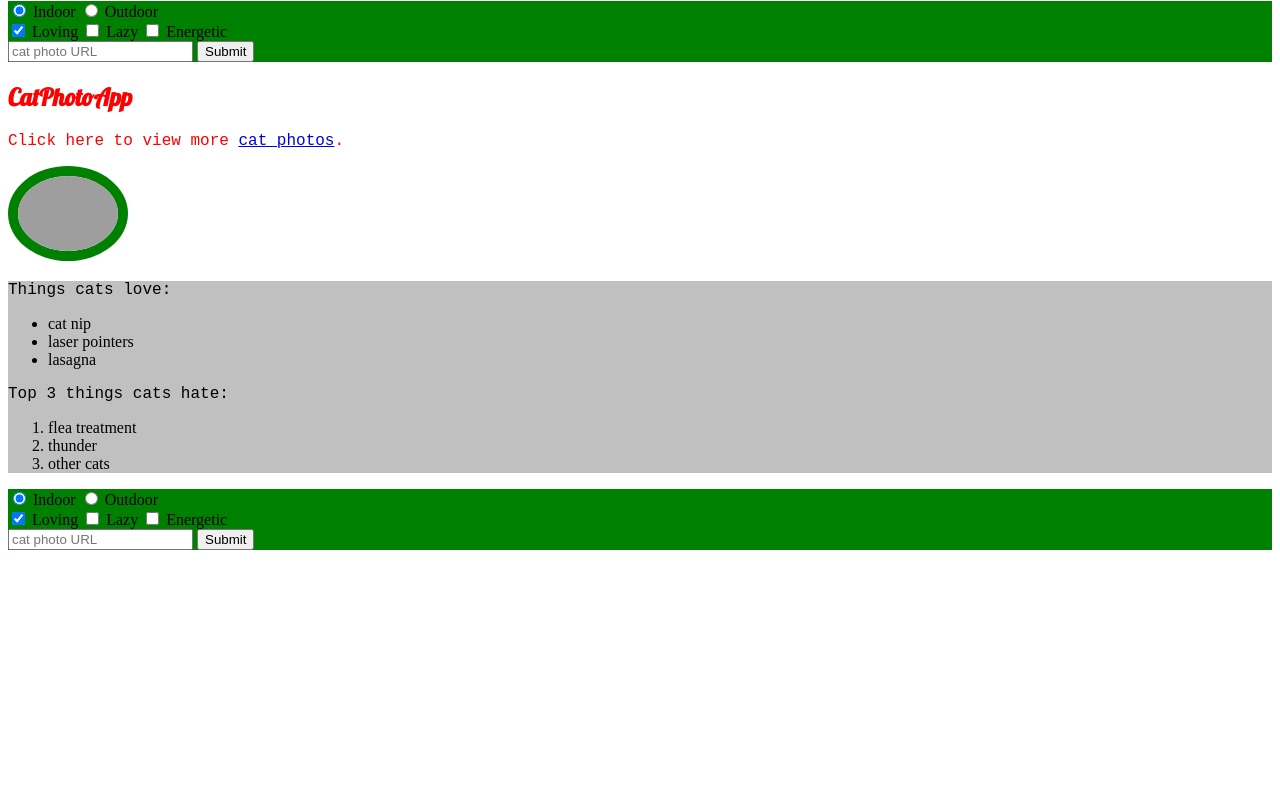
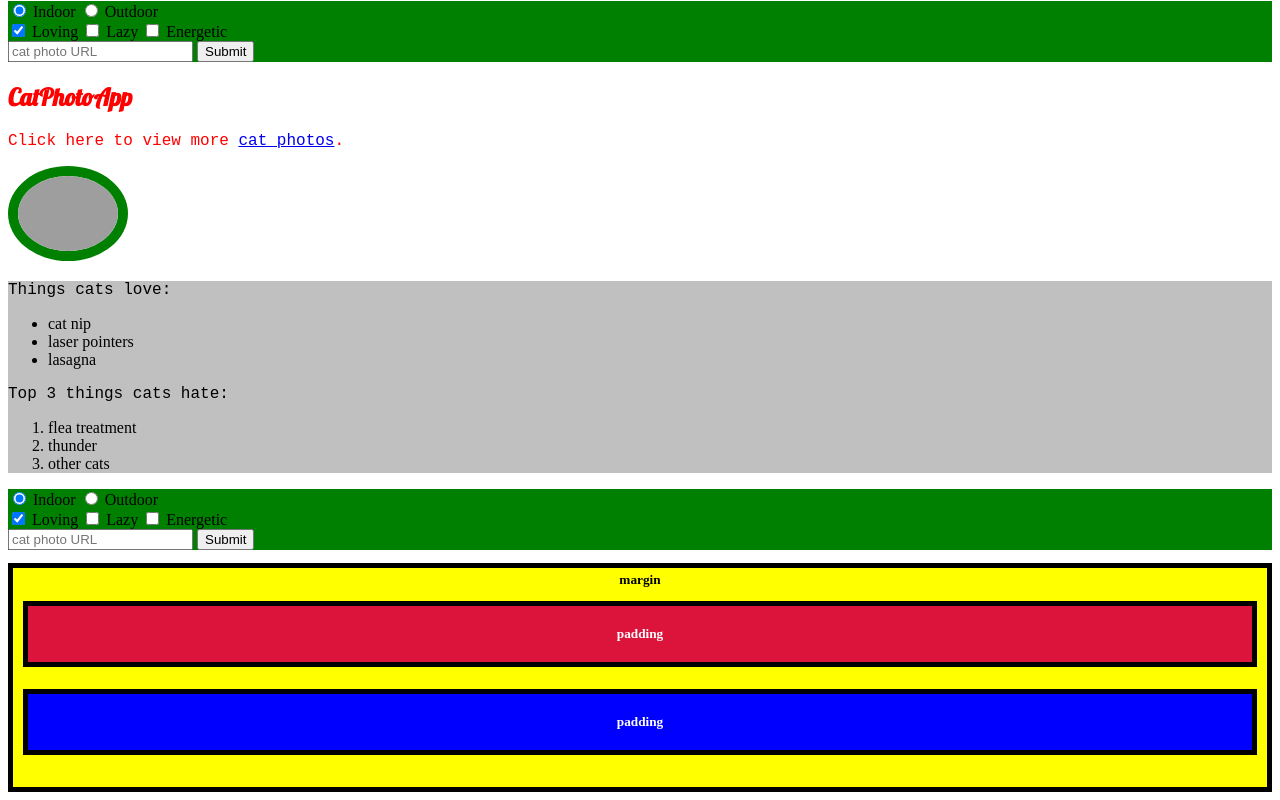
Before and after one commit to sanskritijain1994/hand_on_css, a plain HTML site: page src/index.html in a window 1280 px wide. Shown: the part 8387-9187 px from the top of the page. Before the commit the page ends 8945 px from the top, so only its background shows below. Drawn offline with Linux system fonts and the light colour scheme; grey boxes are pictures that could not be loaded.

Commit message:
Adjust the Padding of an Element

```diff
--- a/src/index.html
+++ b/src/index.html
@@ -781,6 +781,45 @@
 </main>
     </div>
 
+    <div> <!-- Adjust the Padding of an Element -->
+        <style>
+            .injected-text {
+              margin-bottom: -25px;
+              text-align: center;
+            }
+
+            .box {
+              border-style: solid;
+              border-color: black;
+              border-width: 5px;
+              text-align: center;
+            }
+
+            .yellow-box {
+              background-color: yellow;
+              padding: 10px;
+            }
+
+            .red-box {
+              background-color: crimson;
+              color: #fff;
+              padding: 20px;
+            }
+
+            .blue-box {
+              background-color: blue;
+              color: #fff;
+              padding: 20px;
+            }
+          </style>
+          <h5 class="injected-text">margin</h5>
+
+          <div class="box yellow-box">
+            <h5 class="box red-box">padding</h5>
+            <h5 class="box blue-box">padding</h5>
+          </div>
+    </div>
+
     <div> <!-- -->
 
     </div>
```
